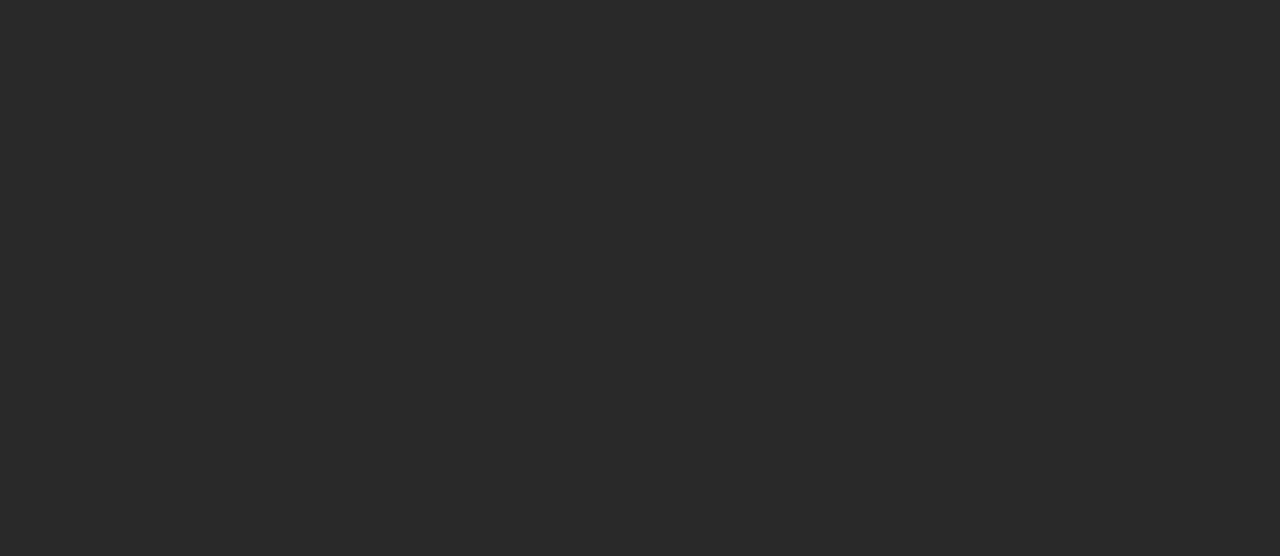
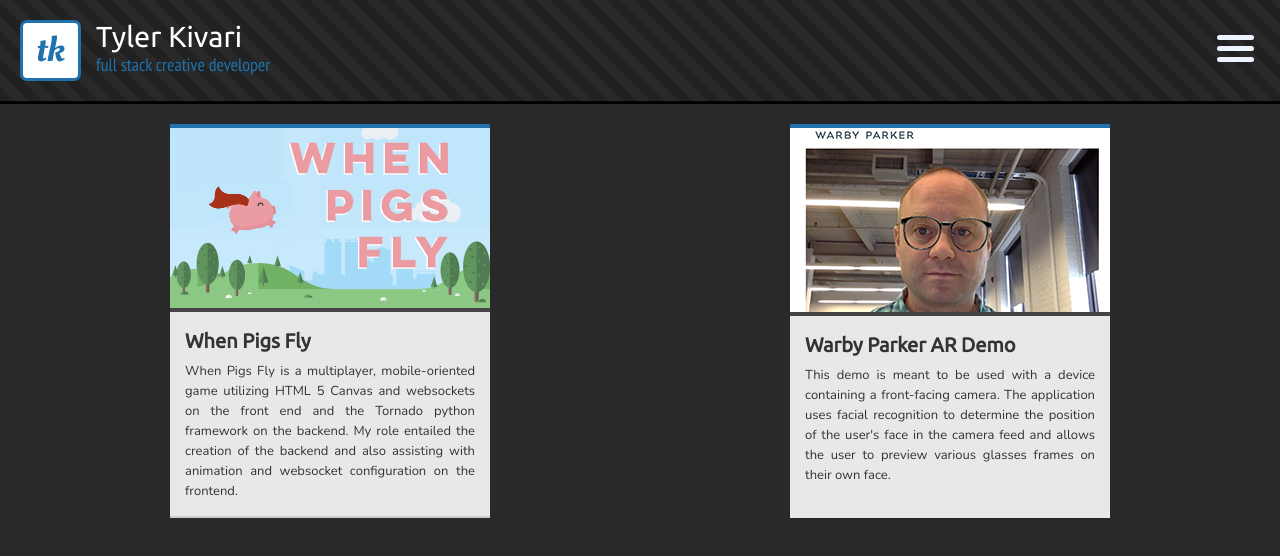
Before and after one commit to tkivari/portfolio-react, a React (Create React App) app: page /demos in a window 1280 px wide. Shown: the top 556 px of the page. Built offline with nearby package versions, Linux system fonts and the light colour scheme.

Commit message:
adding demos page

```diff
--- /dev/null
+++ b/src/Demos.js
@@ -0,0 +1,19 @@
+import React, { Component } from 'react';
+import Header from './components/header';
+import Footer from './components/footer';
+import DemoList from './components/demo_list';
+
+class Demos extends Component {
+    render() {
+        return (
+            <div className="App">
+                <Header />
+                    {/* {this.renderDemoPanel()} */}
+                    <DemoList />
+                <Footer />
+            </div>
+        )
+    }
+}
+
+export default Demos;
--- a/src/components/demo.js
+++ b/src/components/demo.js
@@ -7,8 +7,10 @@
         return (
             <div className="demo-container" onClick={()=> window.open(this.props.data.url, "_blank")}>
                 <img src={this.props.data.image} width="320" />
-                <h4>{this.props.data.name}</h4>
-                <div className="demo-content">{this.props.data.description}</div>
+                <div className="demo-content">
+                    <h4>{this.props.data.name}</h4>
+                    {this.props.data.description}
+                </div>
             </div>
         );
     }
--- /dev/null
+++ b/src/components/demo_list.js
@@ -0,0 +1,26 @@
+import React, { Component } from 'react';
+import {demos} from '../config';
+import Demo from './demo';
+import '../static/css/demo-list.css';
+
+class DemoList extends Component {
+    renderDemoList() {
+        let renderedDemos = [];
+
+        demos.forEach((demo) => {
+            renderedDemos.push(<Demo data={demo} />)
+        });
+
+        return renderedDemos;
+    }
+
+    render() {
+        return (
+            <div className="demo-list">
+                {this.renderDemoList()}
+            </div>
+        )
+    }
+}
+
+export default DemoList;
--- a/src/config/index.js
+++ b/src/config/index.js
@@ -21,7 +21,8 @@
             "Augmented Reality / Facial Recognition"
         ],
         url: "https://juice-ar-demo.surge.sh",
-        description: "This demo is meant to be used with a device containing a front-facing camera. The application uses facial recognition to determine the position of the user's face in the camera feed and allows the user to preview various glasses frames on their own face."
+        description: "This demo is meant to be used with a device containing a front-facing camera. The application uses facial recognition to determine the position of the user's face in the camera feed and allows the user to preview various glasses frames on their own face.",
+        image: '/images/demos/warby-parker.png'
     },
 ];
 
--- a/src/index.js
+++ b/src/index.js
@@ -3,6 +3,7 @@
 import { Provider } from 'react-redux';
 import { BrowserRouter, Route, Switch } from 'react-router-dom';
 import App from './App';
+import Demos from './Demos';
 import registerServiceWorker from './registerServiceWorker';
 
 import configureStore from './store/configureStore';
@@ -13,6 +14,7 @@
         <BrowserRouter>
             <Switch>
                 <Route exact path="/" component={App} />
+                <Route exact path="/demos" component={Demos} />
             </Switch>
         </BrowserRouter>
     </Provider>, document.getElementById('root'));
--- /dev/null
+++ b/src/static/css/demo-list.css
@@ -0,0 +1 @@
+.demo-list{display:flex;flex-flow:wrap;margin:20px;}.demo-list .demo-container{padding:0;}.demo-list .demo-container img{border-bottom:4px solid #444;border-top:4px solid #1f72ad}.demo-list .demo-container .demo-content{padding:15px;font-family:'Nunito',sans-serif;line-height:20px;}.demo-list .demo-container .demo-content h4{font-size:20px;font-family:'Ubuntu',sans-serif;margin:0 0 10px}@media (max-width:695px){.demo-list .demo-container{margin-bottom:15px}}@media (max-width:350px){.demo-list{margin:0;margin-top:10px}}
--- /dev/null
+++ b/src/static/stylus/demo-list.styl
@@ -0,0 +1,42 @@
+.demo-list {
+    display flex
+    flex-flow wrap
+    margin 20px
+
+    .demo-container {
+        padding 0
+        img {
+            border-bottom 4px solid #444
+            border-top 4px solid #1f72ad
+        }
+
+        .demo-content {
+            padding 15px
+            font-family 'Nunito', sans-serif
+            line-height 20px
+
+            h4 {
+                font-size 20px
+                font-family 'Ubuntu', sans-serif
+                margin 0 0 10px
+            }
+        }
+    }
+}
+
+@media (max-width: 695px) {
+    .demo-list {
+        // flex-flow column
+
+        .demo-container {
+            margin-bottom 15px
+        }
+    }
+}
+
+@media (max-width: 350px) {
+    .demo-list {
+        margin 0
+        margin-top 10px
+    }
+}
```
Also changed, not shown: public/images/demos/warby-parker.png (added).
